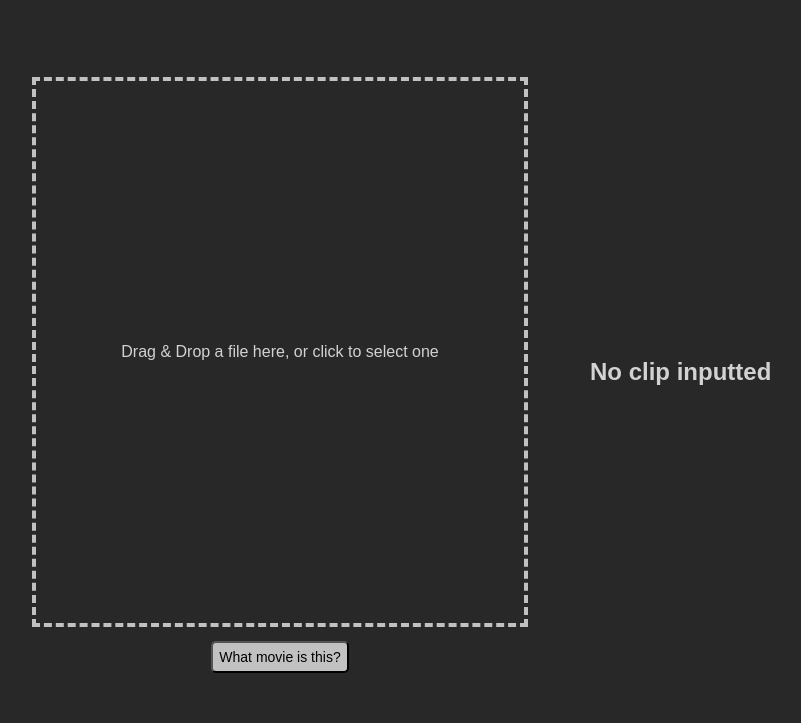
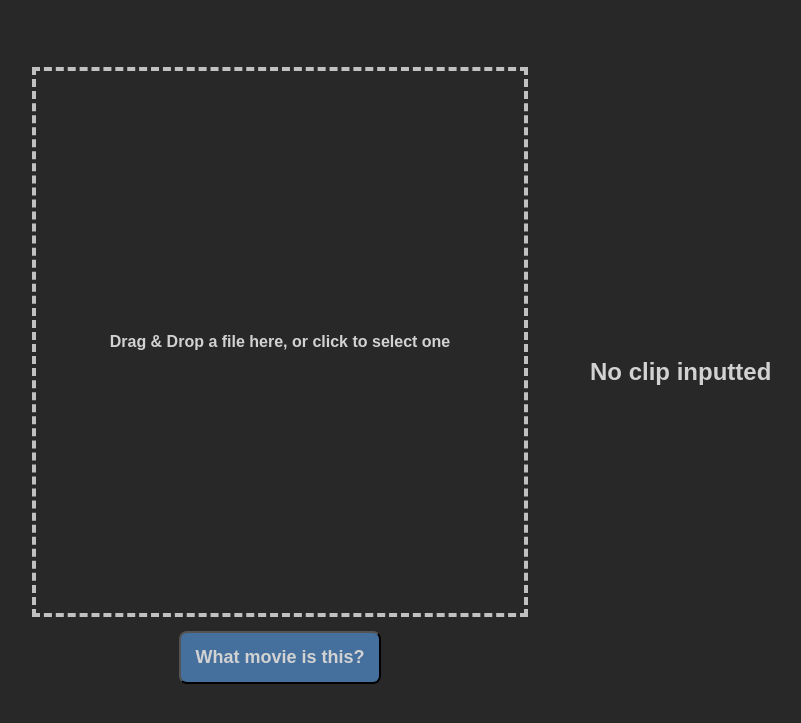
Before and after one commit to Captiosus510/shablam, a Flask app: template templates/index.html in a window 1280 px wide. Shown: the part 56-779 px from the top of the page, without its empty margins (50-851 px from the left). Run offline with Flask 3, Linux system fonts and the light colour scheme; the template is opened without the code that fills it, so the values that code supplies are empty.

Commit message:
app.py and index.html pretty :)

```diff
--- a/app.py
+++ b/app.py
@@ -24,6 +24,15 @@
 # Route to handle file upload
 @app.route('/', methods=['GET', 'POST'])
 def index():
+
+    #dictionary with movie descriptions!
+    movie_descriptions = {
+        "Inception": ["Rating: 8.8/10", "A thief who steals corporate secrets through the use of dream-sharing technology is given the inverse task of planting an idea into the mind of a C.E.O., but his tragic past may doom the project and his team to disaster."],
+        "Your Name": ["Rating: 8.4/10", "Two teenagers share a profound, magical connection upon discovering they are swapping bodies. Things manage to become even more complicated when the boy and girl decide to meet in person."],
+        "Ironman": ["Rating: 7.9/10", "After being held captive in an Afghan cave, billionaire engineer Tony Stark creates a unique weaponized suit of armor to fight evil."]
+    }
+
+
     if request.method == 'POST':
         if 'file' not in request.files:
             return redirect(request.url)
@@ -39,12 +48,12 @@
             # movie_name = find_best_movie(filepath)
             movie_name = ""
 
-            upload_status = 'success'
+            upload_status = True
 
             # Pass the result to the template
-            return render_template('index.html', movie_name=movie_name, upload_status=upload_status)
+            return render_template('index.html', movie_name=movie_name, movie_descriptions=movie_descriptions, upload_status=upload_status)
 
-    upload_status = 'failure'
+    upload_status = False
     return render_template('index.html', upload_status=upload_status)
 
 
--- a/templates/index.html
+++ b/templates/index.html
@@ -29,6 +29,7 @@
         header h1 {
             font-size: 28px;
             margin: 0;
+            color: #d2d2d2
         }
 
         .content-group {
@@ -57,6 +58,7 @@
             gap: 12px;
             flex: 1;
             overflow-y: auto;  /* Allow scrolling if content exceeds the box size */
+            color: #d2d2d2
         }
 
         form {
@@ -76,6 +78,7 @@
             text-align: center;
             margin-top: 20px;
             padding: 12px;
+            font-weight: bold
         }
 
         .drop-area.hover {
@@ -88,11 +91,13 @@
         }
 
         .button {
-            font-size: 14px;
+            font-size: 18px;
+            font-weight: bold;
             margin: 14px;
-            padding: 6px;
-            border-radius: 5px;
-            background-color: #c1c1c1;
+            padding: 14px;
+            border-radius: 8px;
+            background-color: #45709e;
+            color: #d2d2d2
         }
     </style>
 </head>
@@ -117,10 +122,11 @@
         </div>
         <div class="content-output">
             {% if upload_status %}
-                <h2 style="color: #d2d2d2">Predicted Movie: {{ movie_name }}</h2>
+                <h2>Predicted Movie: {{ movie_name }}</h2>
+                <p> <strong>{{ movie_descriptions.get(movie_name, "This movie doesnt exist?")[0] }}</strong><br><br>{{ movie_descriptions.get(movie_name, "This movie doesnt exist?")[1] }}</p>
             {% endif %}
             {% if not upload_status %}
-                <h2 style="color: #d2d2d2">No clip inputted</h2>
+                <h2>No clip inputted</h2>
             {% endif %}
         </div>
 
```
